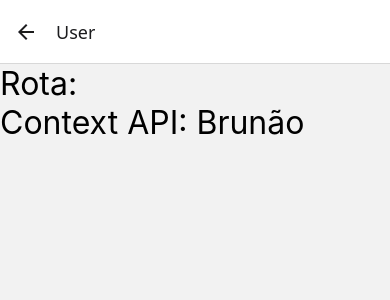
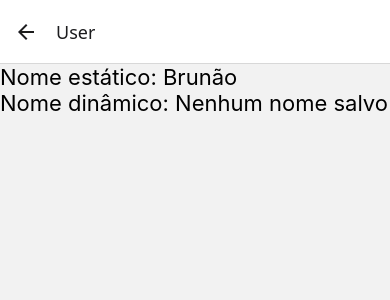
Before and after one commit to simonntech/contextApiAula, a React Native app: screen / in a window 390 px wide. Both pictures are taken after a click on the button "LOGAR". Shown: the top 300 px of the page. Built offline with nearby package versions, Linux system fonts and the light colour scheme.

Commit message:
read and write context

```diff
--- a/src/contexts/userContext.tsx
+++ b/src/contexts/userContext.tsx
@@ -1,8 +1,10 @@
-import { createContext } from 'react';
+import { createContext, useState } from 'react';
 
 //tipagem
 interface UserContextProps {
-    nome: string
+    nome: string;
+    loginName: string;
+    save: (user:string) => void;
 }
 
 //contexto
@@ -10,10 +12,17 @@ export const UserContext = createContext<UserContextProps | undefined>(undefined
 
 //provider - segurança
 export default function UserContextProvider({ children }: any) {
-    const contextValue = { nome: 'Brunão' };
+    const [loginName, setLoginName] = useState<string>('');
+    const contextValues = { nome: 'Brunão', loginName: loginName, save: saveLoginUserToCache};
+
+    function saveLoginUserToCache(user: string) {
+        if (user !== "") {
+            setLoginName(user);
+        }
+    }
 
     return (
-        <UserContext.Provider value={contextValue}>
+        <UserContext.Provider value={contextValues}>
             {children}
         </UserContext.Provider>
     )
--- a/src/screens/HomeScreen.tsx
+++ b/src/screens/HomeScreen.tsx
@@ -1,9 +1,11 @@
-import { useState } from 'react'
+import { useState, useContext } from 'react'
 import { View, Text, TextInput, Button } from "react-native";
 
 //criar propriedade para o navegador
 import { StackNavigationProp } from '@react-navigation/stack';
 import { RootStackParamList } from '../../App';
+
+import { UserContext } from '../contexts/userContext';
 
 type HomeScreenProps = {
     navigation: StackNavigationProp<RootStackParamList, 'Home'>
@@ -12,8 +14,10 @@ type HomeScreenProps = {
 export default function HomeScreen({ navigation }: HomeScreenProps) {
 
     const [inputText, setInputText] = useState('');
+    const userContext = useContext(UserContext);
 
     const navigateToUserScreen = () => {
+        userContext?.save(inputText);
         navigation.navigate('User', { username: inputText });
     }
 
--- a/src/screens/UserScreen.tsx
+++ b/src/screens/UserScreen.tsx
@@ -12,11 +12,12 @@ type UserScreenProps = {
 export default function UserScreen({ route }: UserScreenProps) {
     const { username } = route.params;
     const UserContextValue = useContext(UserContext);
-    const nome = UserContextValue?.nome || 'Nenhum nome salvo';
+    const nomeDinamico = UserContextValue?.loginName || 'Nenhum nome salvo';
+    const nomeEstatico = UserContextValue?.nome || 'Nenhum'
     return (
         <View>
-            <Text style={{fontSize: 32}}>Rota: {username}</Text>
-            <Text style={{fontSize: 32}}>Context API: {nome}</Text>
+            <Text style={{ fontSize: 22 }}>Nome estático: {nomeEstatico}</Text>
+            <Text style={{ fontSize: 22 }}>Nome dinâmico: {nomeDinamico}</Text>
         </View>
     )
 }
```
